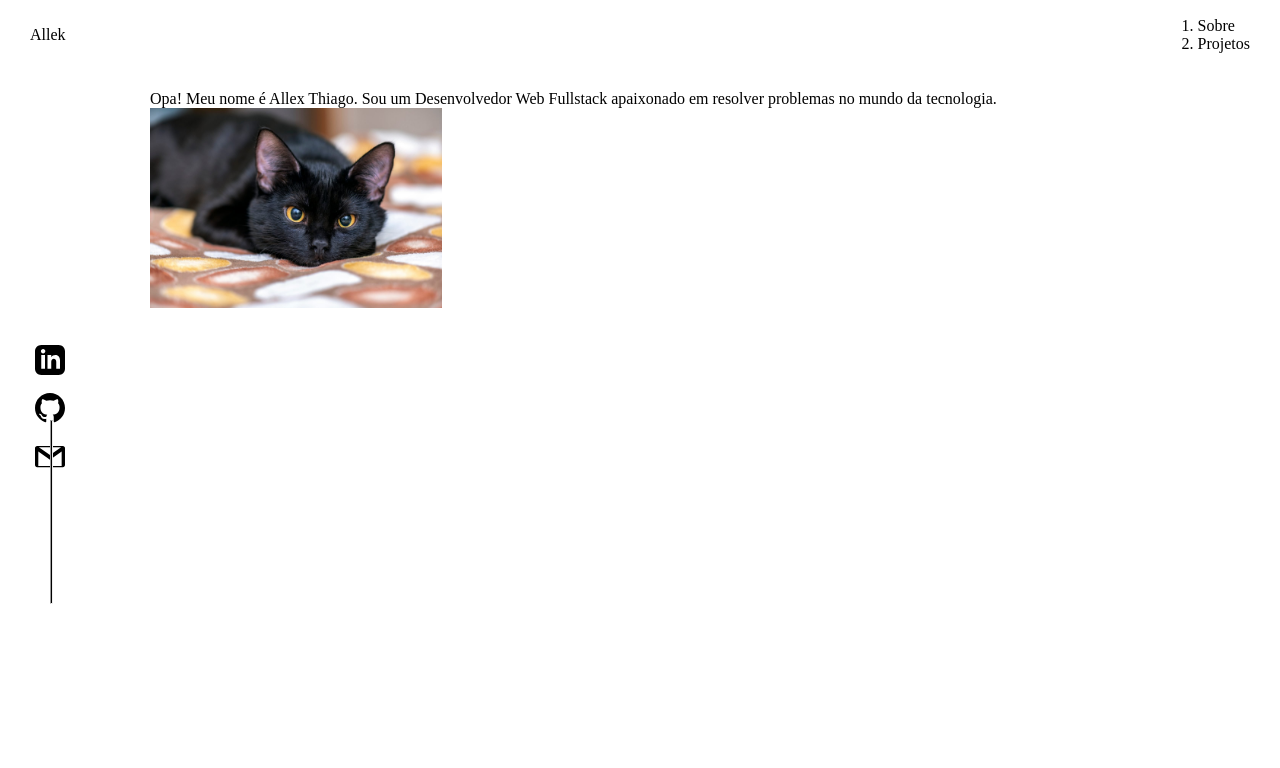
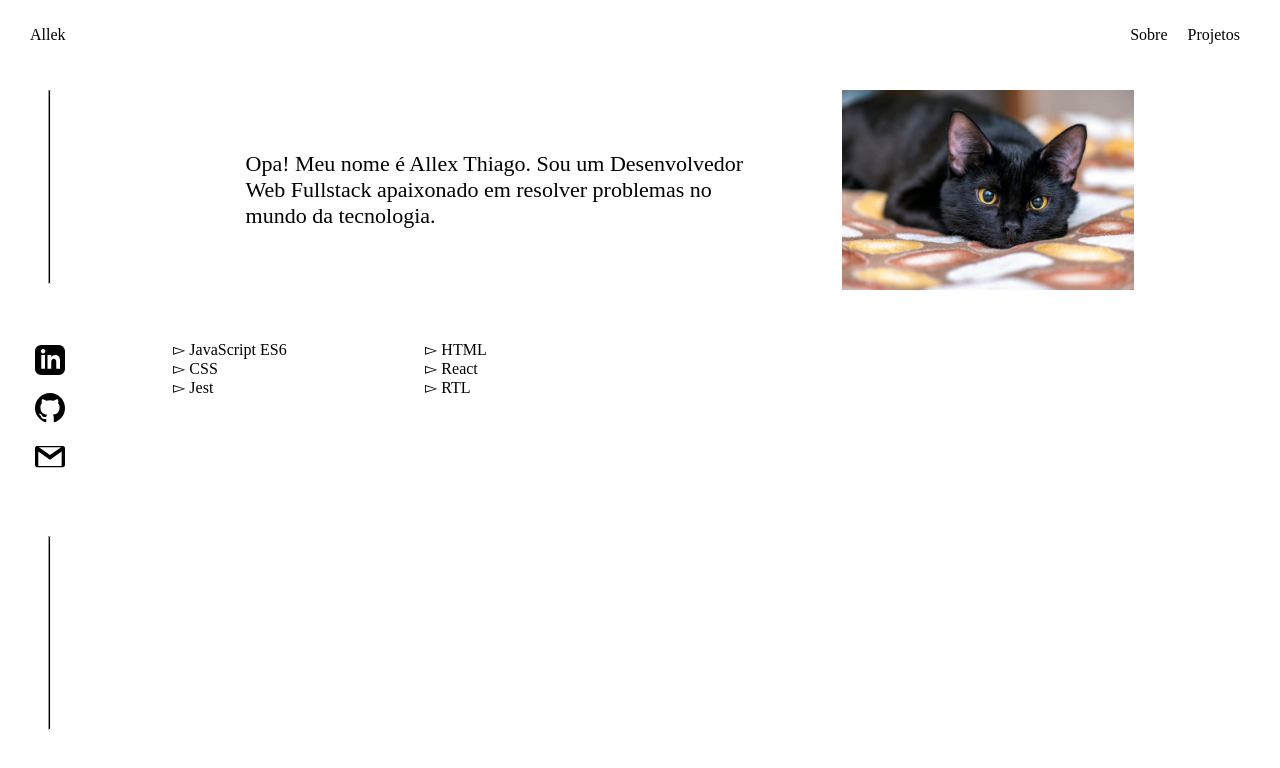
Before and after one commit to AllexThiagoSR/personal-site, a Next.js app: page / in a window 1280 px wide. Shown: the top 768 px of the page. Built offline with nearby package versions, Linux system fonts and the light colour scheme.

Commit message:
feat: Adiciona uma lista de skills na página

```diff
--- a/src/components/Aside.js
+++ b/src/components/Aside.js
@@ -26,6 +26,7 @@ function Aside() {
 
   return (
     <aside className="aside-section">
+      <hr/>
       <ul className="contacts-list">
         {
           contactsItems.map((item) => (
--- a/src/components/NavBar.js
+++ b/src/components/NavBar.js
@@ -2,11 +2,11 @@ import React from 'react';
 
 function NavBar() {
   return (
-    <nav>
-      <ol>
+    <nav className="navigation-bar">
+      <ul>
         <li>Sobre</li>
         <li>Projetos</li>
-      </ol>
+      </ul>
     </nav>
   );
 }
--- /dev/null
+++ b/src/components/SkillsList.js
@@ -0,0 +1,16 @@
+import React from 'react';
+
+function SkillsList() {
+  const skills = ['JavaScript ES6', 'HTML', 'CSS', 'React', 'Jest', 'RTL'];
+  return (
+    <ul className="skills-list">
+      {
+        skills.map((skill, index) => (
+          <li key={ `${index + 1}ª Skill` }>{ skill }</li>
+        ))
+      }
+    </ul>
+  );
+}
+
+export default SkillsList;
--- a/src/pages/_app.js
+++ b/src/pages/_app.js
@@ -1,5 +1,6 @@
 import Header from '@/components/Header';
 import '../styles/globals.css';
+import '../styles/RootPage.css';
 import Aside from '@/components/Aside';
 
 export default function App({ Component, pageProps }) {
--- a/src/pages/index.js
+++ b/src/pages/index.js
@@ -1,3 +1,4 @@
+import SkillsList from '@/components/SkillsList';
 import Head from 'next/head';
 import Image from 'next/image';
 import placeholderImage from 'src/images/placeholderImage.jpg';
@@ -12,6 +13,7 @@ export default function Home() {
         <link rel="icon" href="/favicon.ico" />
       </Head>
       <main>
+        <section className="short-description">
           <p>
             Opa! Meu nome é Allex Thiago.
             Sou um Desenvolvedor Web Fullstack
@@ -23,6 +25,8 @@ export default function Home() {
             width={ 292 }
             height={ 200 }
           />
+        </section>
+        <SkillsList />
       </main>
     </>
   )
--- /dev/null
+++ b/src/styles/RootPage.css
@@ -0,0 +1,21 @@
+.short-description {
+  display: flex;
+  justify-content: space-evenly;
+  align-items: center;
+}
+
+.short-description p {
+  max-width: 500px;
+  font-size: 22px;
+}
+
+.skills-list {
+  margin-top: 50px;
+  display: grid;
+  grid-template-columns: 200px 200px;
+  column-gap: 5%;
+}
+
+.skills-list li::marker{
+  content: '▻ ';
+}
--- a/src/styles/globals.css
+++ b/src/styles/globals.css
@@ -127,7 +127,7 @@ body {
 }
 
 .layout-default main {
-  margin-left: 50px;
+  margin: 0 50px;
   width: 85%;
 }
 
@@ -146,23 +146,35 @@ body {
 }
 
 .aside-section {
+  flex-direction: column;
+  justify-content: space-between;
+  align-items: center;
   display: flex;
   height: 100%;
   width: 100px;
   position: relative;
+  overflow-y: hidden;
 }
 
 .logo:hover {
   translate: 0 -2px;
 }
 
+.navigation-bar ul {
+  display: flex;
+  padding: 0;
+  list-style: none;
+}
+
+.navigation-bar ul li {
+  margin: 0 10px;
+}
+
 hr {
-  height: 182px;
+  height: 30%;
   width: 1px;
-  position: absolute;
-  top: 330px;
-  left: 50%;
   background-color: black;
+  z-index: -1;
 }
 
 #__next {
```
Lines whose indentation alone changed are shown as unchanged.
